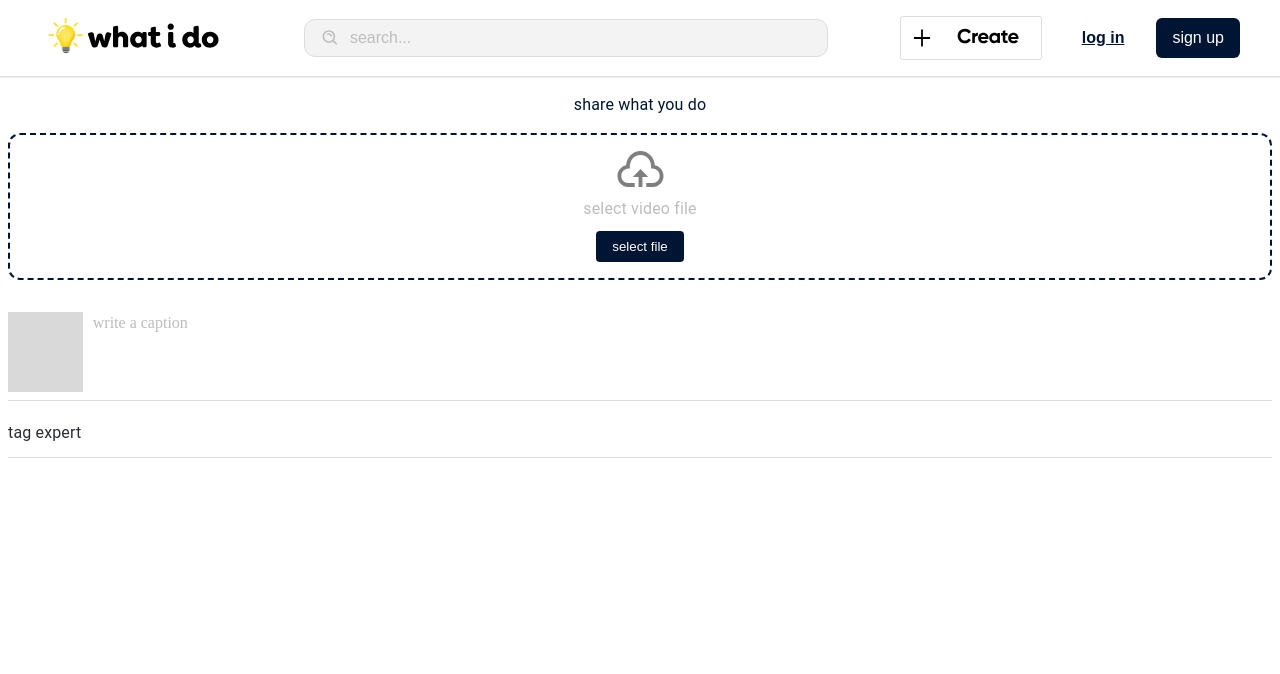
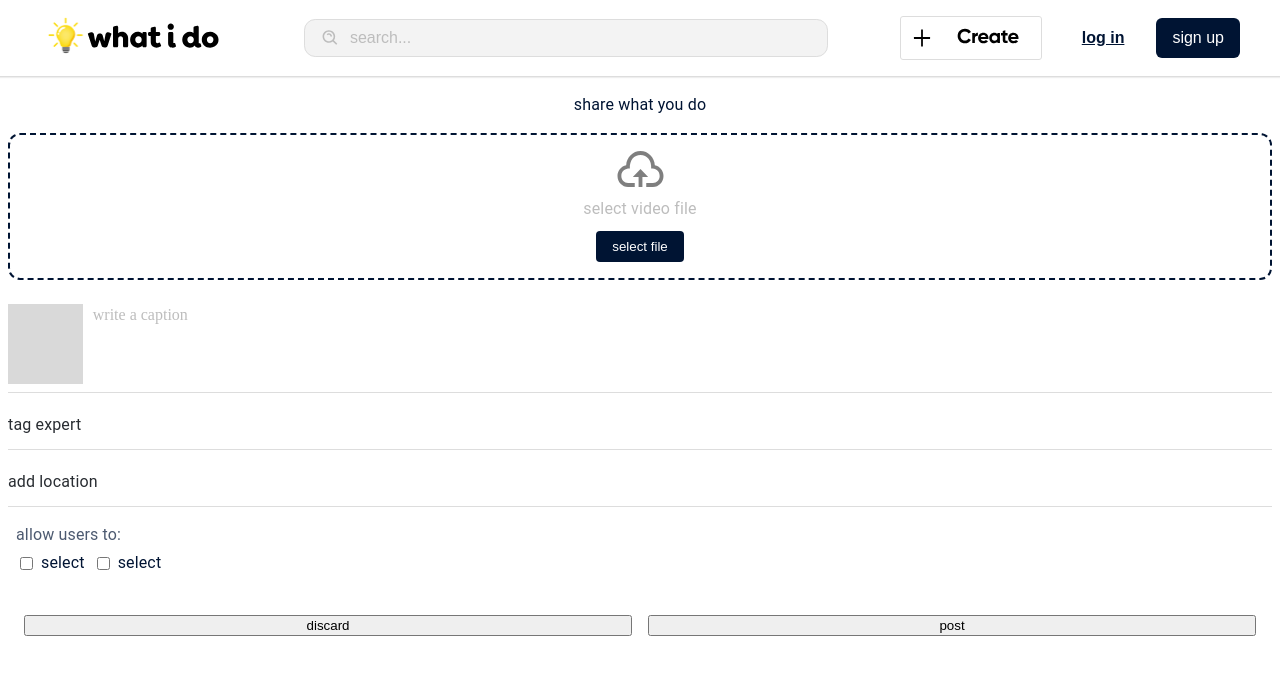
Before and after one commit to Ndirangug/whatido_frontend, a Next.js app: page /create in a window 1280 px wide. Shown: the top 674 px of the page. Built offline with nearby package versions, Linux system fonts and the light colour scheme.

Commit message:
develop: create video page

```diff
--- /dev/null
+++ b/components/create/ActionButton.js
@@ -0,0 +1,12 @@
+import { CreateButtonContainer } from '../../styles/create.styles';
+
+function ActionButton() {
+  return (
+    <CreateButtonContainer>
+      <button>discard</button>
+      <button>post</button>
+    </CreateButtonContainer>
+  );
+}
+
+export default ActionButton;
--- /dev/null
+++ b/components/create/SelectFeatures.js
@@ -0,0 +1,17 @@
+import Stack from '@mui/material/Stack';
+import SelectFeature from '../utils/micro/SelectFeature';
+import { SelectHeading } from '../utils/typography/Typography';
+
+function SelectFeatures() {
+  return (
+    <Stack direction="column" spacing={0.5} padding={1}>
+      <SelectHeading>allow users to:</SelectHeading>
+      <Stack direction="row" spacing={1}>
+        <SelectFeature />
+        <SelectFeature />
+      </Stack>
+    </Stack>
+  );
+}
+
+export default SelectFeatures;
--- /dev/null
+++ b/components/utils/micro/SelectFeature.js
@@ -0,0 +1,13 @@
+import { SelectFeatureContainer } from '../../../styles/create.styles';
+import { SelectText } from '../typography/Typography';
+
+function SelectFeature() {
+  return (
+    <SelectFeatureContainer>
+      <input type="checkbox" className="select" />
+      <SelectText>select</SelectText>
+    </SelectFeatureContainer>
+  );
+}
+
+export default SelectFeature;
--- a/components/utils/typography/Typography.js
+++ b/components/utils/typography/Typography.js
@@ -32,6 +32,17 @@ export const CreateCaptionText = styled(Typography)`
   margin-right: 0.5rem;
 `;
 
+export const SelectHeading = styled(Typography)`
+  font-size: 0.75rem; /* 12px */
+  line-height: 1rem; /* 16px */
+  color: var(--sub-indigo);
+`;
+export const SelectText = styled(Typography)`
+  font-size: 12px;
+  line-height: 8px;
+  color: var(--main-indigo);
+`;
+
 export const ShareText = styled(Typography)`
   font-size: 14px;
   line-height: 22px;
--- a/constants/api.js
+++ b/constants/api.js
@@ -1,9 +1,9 @@
 export const MEDIA_PROCESSING_URL = 'http://localhost:4000';
-export const API_URL = 'http://localhost:3012';
+// export const API_URL = 'http://localhost:3012';
 // export const CLIENT_ROOT_URL = 'http://localhost:3000';
 // export const CLIENT_ROOT_URL = 'http://192.168.0.162:3000';
 // export const API_URL = 'http://192.168.0.162:3012';
 export const CLIENT_ROOT_URL = 'http://172.20.10.2:3000';
-// export const API_URL = 'http://172.20.10.2:3012';
+export const API_URL = 'http://172.20.10.2:3012';
 export const Logo =
   'https://donnysliststory.sfo3.cdn.digitaloceanspaces.com/assets/whatido_logo.jpeg';
--- a/pages/create.js
+++ b/pages/create.js
@@ -1,5 +1,8 @@
 import Stack from '@mui/material/Stack';
+import ActionButton from '../components/create/ActionButton';
 import DragDrop from '../components/create/DragDrop';
+import SelectFeatures from '../components/create/SelectFeatures';
+import TagLocation from '../components/create/TagLocation';
 import TagUser from '../components/create/TagUser';
 import UploadInputPreview from '../components/create/UploadInputPreview';
 import { CreateText } from '../components/utils/typography/Typography';
@@ -8,7 +11,7 @@ import { CreatePageContainer } from '../styles/create.styles';
 function create() {
   return (
     <CreatePageContainer>
-      <Stack direction="column" spacing={3}>
+      <Stack direction="column" spacing={2}>
         <Stack direction="column" spacing={2}>
           <CreateText>share what you do</CreateText>
           <DragDrop />
@@ -16,7 +19,11 @@ function create() {
         <Stack direction="column" spacing={1}>
           <UploadInputPreview />
           <TagUser />
+          <TagLocation />
+          <SelectFeatures />
         </Stack>
+
+        <ActionButton />
       </Stack>
     </CreatePageContainer>
   );
--- a/styles/create.styles.js
+++ b/styles/create.styles.js
@@ -2,6 +2,8 @@ import styled from 'styled-components';
 
 export const CreatePageContainer = styled.div`
   width: 100%;
+  height: 100%;
+  overflow: scroll;
   padding: 1rem 0.5rem;
 `;
 
@@ -68,3 +70,28 @@ export const TagLocateContainer = styled.div`
     }
   }
 `;
+
+export const SelectFeatureContainer = styled.div`
+  display: flex;
+  align-items: center;
+
+  .select {
+    border-radius: 2px;
+    border: 1px solid var(--main-border);
+    margin-right: 0.5rem;
+
+    &focus {
+      border: 1px solid var(--main-black);
+      background: 1px solid var(--main-black);
+      color: #fff;
+    }
+  }
+`;
+
+export const CreateButtonContainer = styled.div`
+  width: 100%;
+  display: grid;
+  grid-template-columns: 1fr 1fr;
+  padding: 1rem;
+  grid-gap: 1rem;
+`;
--- a/styles/global.js
+++ b/styles/global.js
@@ -5,6 +5,7 @@ export const GlobalContainer = styled.div`
   grid-template-rows: auto 1fr auto;
   height: 100vh;
   width: 100vw;
+  position: fixed;
 
   @supports (-webkit-touch-callout: none) {
     height: -webkit-fill-available !important;
--- a/styles/globals.css
+++ b/styles/globals.css
@@ -20,6 +20,7 @@ a {
   --main-black: #001433;
   --main-icon: #001433;
   --main-indigo: #001433;
+  --sub-indigo: rgba(0, 20, 51, 0.7);
   --main-blue: #2681f2;
   --blue-shade: #4692f2;
   --main-yellow: #fcc95c;
```
